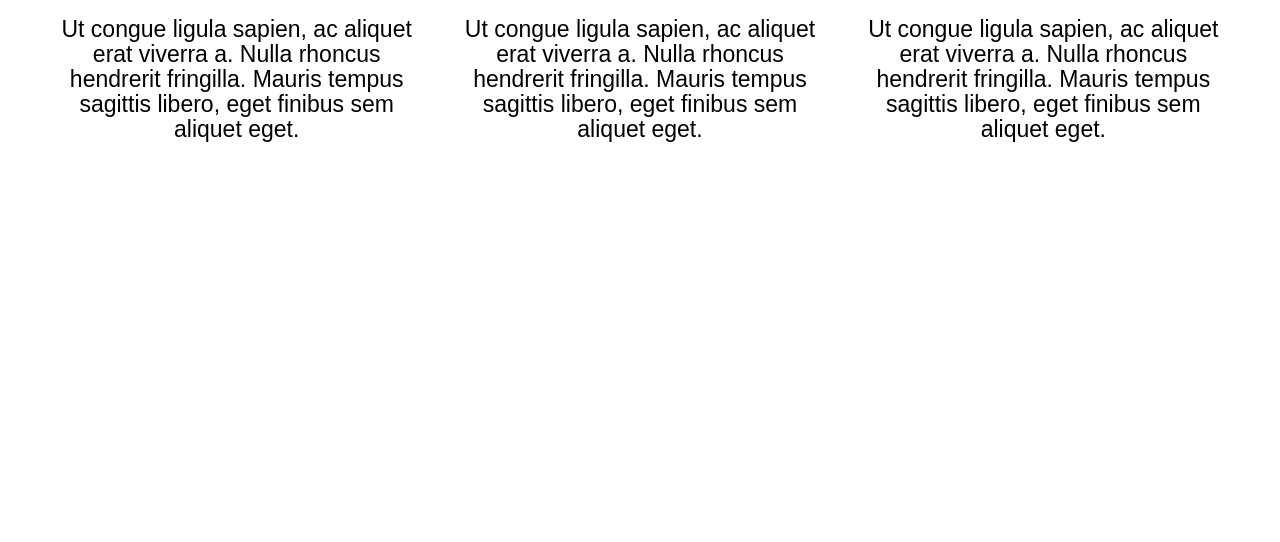
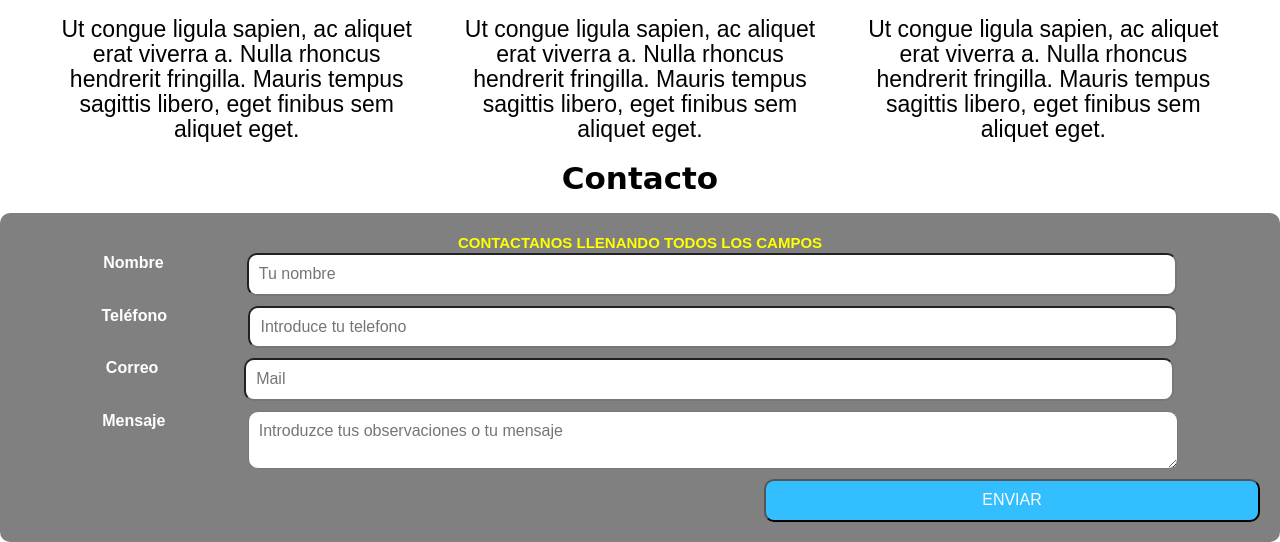
Before and after one commit to Longodios/FreeLancer, a plain HTML site: page freelancer_inicio/index.html in a window 1280 px wide. Shown: the part 912-1454 px from the top of the page. Before the commit the page ends 1054 px from the top, so only its background shows below. Drawn offline with Linux system fonts and the light colour scheme; a web font is replaced by a local one.

Commit message:
Lunes 11 de Enero

```diff
--- a/freelancer_inicio/index.html
+++ b/freelancer_inicio/index.html
@@ -57,9 +57,7 @@
                                   </svg>
                 </div>
 
-                            <p> Ut congue ligula sapien, ac aliquet erat viverra a.
-                                Nulla rhoncus hendrerit fringilla. Mauris tempus sagittis libero,
-                                eget finibus sem aliquet eget.</p>
+                <p> Ut congue ligula sapien, ac aliquet erat viverra a. Nulla rhoncus hendrerit fringilla. Mauris tempus sagittis libero, eget finibus sem aliquet eget.</p>
             </div>
 
 
@@ -83,9 +81,7 @@
                                           </svg>
                 </div>
 
-                                <p> Ut congue ligula sapien, ac aliquet erat viverra a.
-                                    Nulla rhoncus hendrerit fringilla. Mauris tempus sagittis libero,
-                                    eget finibus sem aliquet eget.</p>
+                <p> Ut congue ligula sapien, ac aliquet erat viverra a. Nulla rhoncus hendrerit fringilla. Mauris tempus sagittis libero, eget finibus sem aliquet eget.</p>
             </div>
 
 
@@ -102,18 +98,41 @@
                                             <line x1="11" y1="15" x2="13" y2="15" />
                                           </svg>
                 </div>
-                                    <p> Ut congue ligula sapien, ac aliquet erat viverra a.
-                                        Nulla rhoncus hendrerit fringilla. Mauris tempus sagittis libero,
-                                        eget finibus sem aliquet eget.</p>
+                <p> Ut congue ligula sapien, ac aliquet erat viverra a. Nulla rhoncus hendrerit fringilla. Mauris tempus sagittis libero, eget finibus sem aliquet eget.</p>
             </div>
+    </div>
+    </main>
+    <div class="contacto">
+        <h2 class="centrar-texto">Contacto</h2>
+        <form class="formulario">
+            <legend>Contactanos llenando todos los campos</legend>
+            <div class="edicion-form">
+                <div class="campo">
+                    <label for="nombre"> Nombre</label>
+                    <input type="text" name="nombre" placeholder="Tu nombre">
+                </div>
+                <div class="campo">
+                    <label for="telefono">Teléfono</label>
+                    <input type="tel" name="movil" placeholder="Introduce tu telefono">
+                </div>
+                <div class="campo w-100">
+                    <label for="correo">Correo</label>
+                    <input type="mail" name="correo" placeholder="Mail">
+                </div>
+                <div class="campo w-100">
+                    <label for="mensaje">Mensaje</label>
+                    <textarea name="mensaje" for="mensaje" placeholder="Introduzce tus observaciones o tu mensaje"></textarea>
+                </div>
+
+            </div>
+
+            <div class="enviar">
+                <input class="boton" type="submit" value="Enviar">
+            </div>
+        </form>
     </div>
 
 
-
-
-
-
-        </main>
 </body>
 
 </html>
--- a/freelancer_inicio/styles/styles.css
+++ b/freelancer_inicio/styles/styles.css
@@ -30,7 +30,6 @@ h3 {
 
 h1 {
     font-size: 4rem;
-
 }
 
 h2 {
@@ -49,19 +48,21 @@ a {
 /** UTILIDADES **/
 
 .contenedor {
-   max-width: 1200px;
+    max-width: 1200px;
     margin: 0 auto;
     width: 100%;
 }
 
 .centrar-texto {
     text-align: center;
-
-
 }
 
 .no-margin {
     margin: 0;
+}
+
+.w-100 {
+    flex: 0 0 100%;
 }
 
 
@@ -85,14 +86,11 @@ a {
 }
 
 @media (min-width: 768px) {
-    .navegacion{
+    .navegacion {
         display: flex;
         flex-direction: row;
         justify-content: space-evenly;
-
     }
-
-
 }
 
 .navegacion a:hover {
@@ -100,100 +98,144 @@ a {
     color: black;
 }
 
+
 /** HEADER **/
 
-
-
-.prueba-header{
- background-image: url(../img/hero.jpg);
- position: relative;
- height: 45rem;
+.prueba-header {
+    background-image: url(../img/hero.jpg);
+    position: relative;
+    height: 45rem;
 }
 
-@media (min-width: 768px){
-    .prueba-header{
-
-
-    }
+@media (min-width: 768px) {
+    .prueba-header {}
 }
 
-.side-header{
-
+.side-header {
     display: flex;
     flex-direction: column;
-    background-color: rgba(0,0, 0, 70%);
+    background-color: rgba(0, 0, 0, 70%);
     height: 100%;
     align-items: center;
     padding: 2rem;
 }
 
-.side-header h1{
+.side-header h1 {
     text-align: center;
     padding: 1rem;
     line-height: 5rem;
     color: #fff;
-
 }
 
-.side-header p{
+.side-header p {
     color: #fff;
 }
 
-
-
-
-.boton{
+.boton {
     background-color: #33bfff;
     padding: 1rem;
     border-radius: 1rem;
     color: #fff;
     text-transform: uppercase;
-    width:  40%;
+    width: 40%;
     text-align: center;
 }
 
+
 /** MAIN **/
 
-.servicio{
+.servicio {
     display: flex;
     flex-direction: column;
     align-items: center;
 }
 
-.servicio h1{
+.servicio h1 {
     padding: 1rem;
     font-size: 5rem;
     font-weight: 700;
 }
 
-.servicio h3{
+.servicio h3 {
     color: #33bfff;
 }
 
-.servicio p{
+.servicio p {
     font-size: 2.3rem;
     line-height: 2.5rem;
     text-align: center;
-    margin: 2rem 2rem 0 2rem; /* Arriba Derecha Abajo Izquierda */
-
+    margin: 2rem 2rem 0 2rem;
+    /* Arriba Derecha Abajo Izquierda */
 }
 
-@media (min-width: 768px){
-
-    .principal{
+@media (min-width: 768px) {
+    .principal {
         display: grid;
         grid-template-columns: repeat(3, 3fr);
         column-gap: 1rem;
-
     }
 }
 
-.iconos{
+.iconos {
     display: flex;
     justify-content: center;
     align-items: center;
     height: 150px;
-    width:150px;
+    width: 150px;
     border-radius: 50%;
     background: goldenrod;
 }
+
+
+/** FORMULARIO **/
+
+.formulario {
+    background-color: grey;
+    padding: 2rem;
+    border-radius: 1rem;
+    scroll-snap-align: center;
+}
+
+.formulario legend {
+    color: yellow;
+    text-transform: uppercase;
+    text-align: center;
+    display: block;
+    font-size: 1.5rem;
+    font-weight: 700;
+}
+
+.edicion-form {
+    display: flex;
+    justify-content: space-between;
+    flex-wrap: wrap;
+}
+
+.edicion-form label {
+    color: #fff;
+    margin-bottom: 2rem;
+    display: block;
+    font-weight: 700;
+}
+
+.campo {
+    display: flex;
+    justify-content: space-evenly;
+    width: 100%;
+    margin-bottom: 1rem;
+}
+
+.campo input[type="text"],
+.campo input[type="tel"],
+.campo input[type="mail"],
+.campo textarea {
+    width: 75%;
+    border-radius: 1rem;
+    padding: 1rem;
+}
+
+.enviar {
+    width: 100%;
+    display: flex;
+    justify-content: flex-end;
+}
```
Lines whose indentation alone changed are shown as unchanged.
